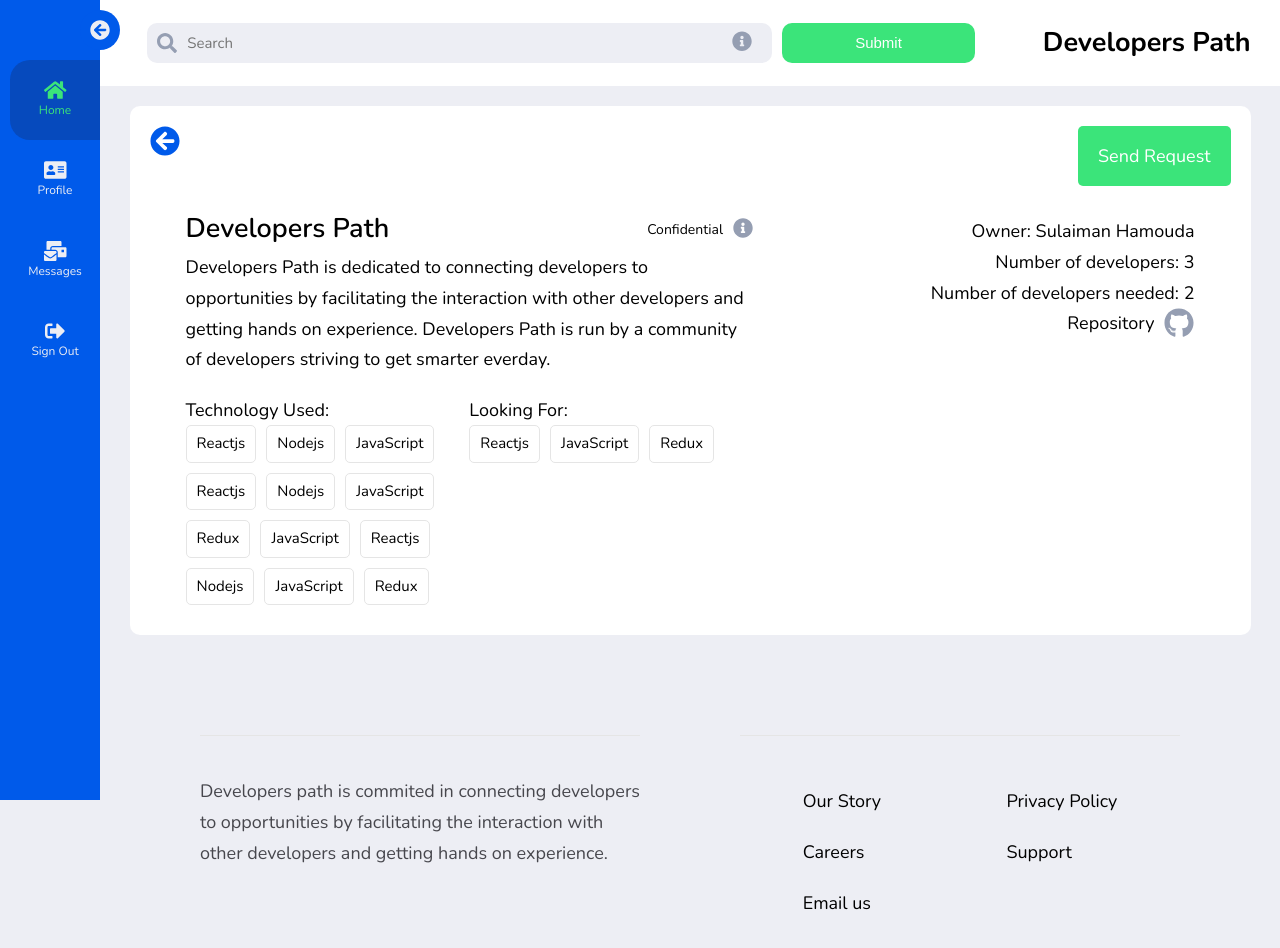
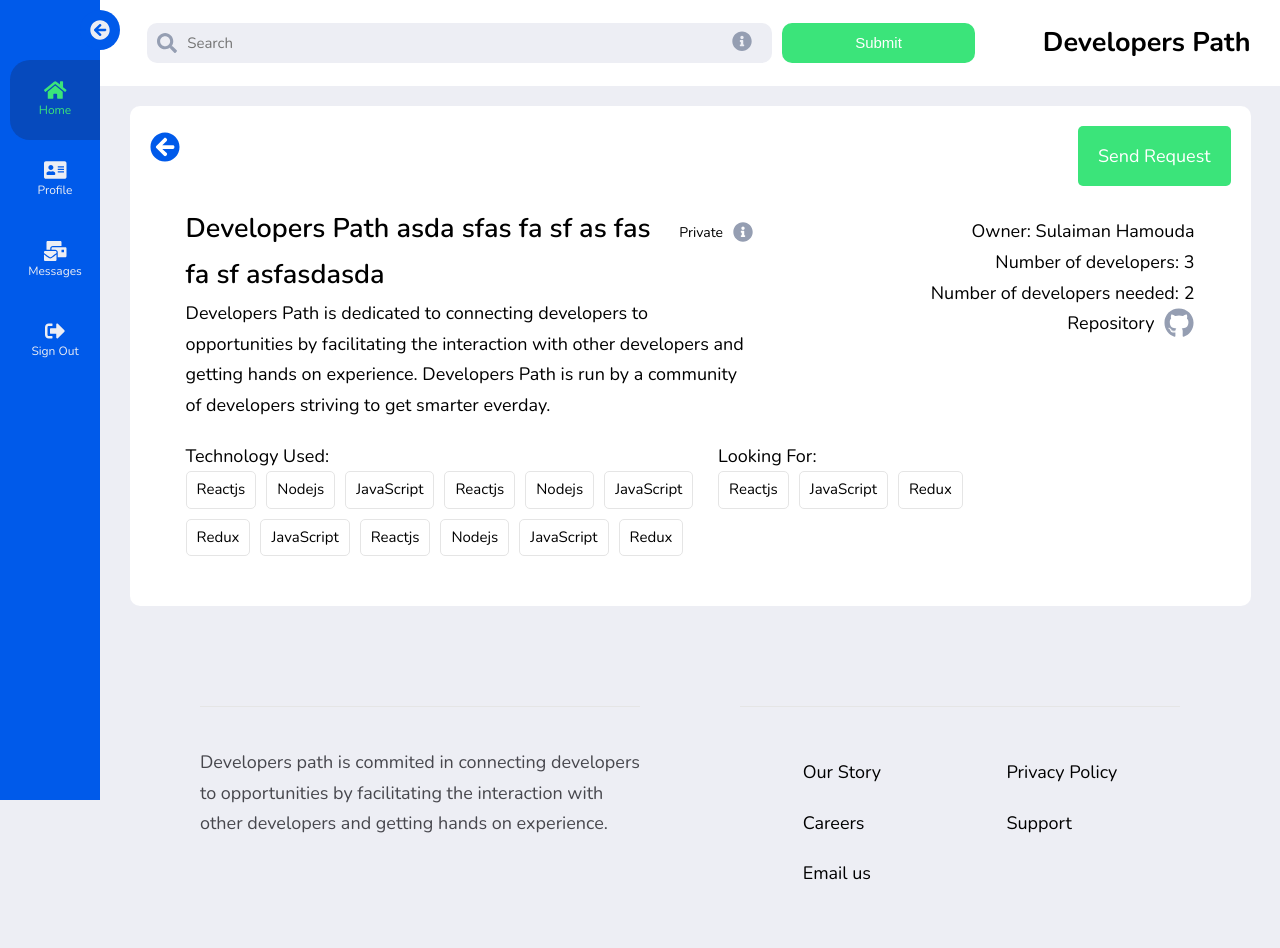
Before and after one commit to sulaimanh/devshub-old, a React (Create React App) app: page /home/teams/1 in a window 1280 px wide. Shown: the top 948 px of the page. Built offline with nearby package versions, Linux system fonts and the light colour scheme.

Commit message:
Fixed styling

```diff
--- a/src/components/Main/Home/UserPost/UserPost.js
+++ b/src/components/Main/Home/UserPost/UserPost.js
@@ -35,31 +35,26 @@ const UserPost = (props) => {
       <div className={styles.post__details}>
         <div className={styles.post__left}>
           <div className={styles.post__leftHeading}>
-            <HeadingSecondary>{props.post.title}</HeadingSecondary>
+            <HeadingSecondary>
+              {props.post.title} asda sfas fa sf as fas fa sf asfasdasda
+            </HeadingSecondary>
             {props.post.isConfidential ? (
               <div className={styles.post__leftHeading__confidential}>
                 <p className={styles.post__leftHeading__confidentialText}>
-                  Confidential
+                  Private
                 </p>
                 <div
                   className={styles.post__leftHeading__confidential__moreInfo}
                 >
                   <MoreInfo>
-                    This is a confidential post. If you are interested, please
-                    send a request to the post owner to get more information.
+                    This is a private post. If you are interested, please send a
+                    request to the post owner to get more information.
                   </MoreInfo>
                 </div>
               </div>
             ) : null}
           </div>
           <p className={styles.post__text}>{props.post.description}</p>
-
-          <div className={styles.post__left__tech}>
-            <Technology
-              techUsed={props.post.techUsed}
-              techNeeded={props.post.techNeeded}
-            />
-          </div>
         </div>
 
         <div className={styles.post__right}>
@@ -83,6 +78,12 @@ const UserPost = (props) => {
           </div>
         </div>
       </div>
+      <div className={styles.post__tech}>
+        <Technology
+          techUsed={props.post.techUsed}
+          techNeeded={props.post.techNeeded}
+        />
+      </div>
     </div>
   );
 };
--- a/src/components/Main/Home/UserPost/UserPost.module.scss
+++ b/src/components/Main/Home/UserPost/UserPost.module.scss
@@ -1,6 +1,7 @@
 @import "../../../../sass/abstracts/mixins";
 
 .post {
+  position: relative;
   display: flex;
   flex-direction: column;
   justify-content: center;
@@ -14,10 +15,20 @@
   border-radius: 1rem;
   padding-bottom: 2rem;
 
+  &__tech {
+    position: relative;
+    display: inline-block;
+
+    // width: 95%;
+    margin-left: 5%;
+    margin-bottom: 2rem;
+  }
+
   &__top {
     position: relative;
     display: flex;
     justify-content: space-between;
+    align-items: baseline;
     width: 100%;
     margin-top: 2rem;
     margin-bottom: 2rem;
@@ -60,11 +71,13 @@
     &Heading {
       display: flex;
       justify-content: space-between;
+      align-items: baseline;
 
       &__confidential {
         display: flex;
         justify-content: center;
         align-items: center;
+        margin-left: 1rem;
         &__moreInfo {
           margin-left: 1rem;
           position: relative;
@@ -74,10 +87,6 @@
           font-size: var(--default-font-size-small);
         }
       }
-    }
-
-    &__tech {
-      margin-top: 2rem;
     }
   }
 
--- a/src/components/UI/Card/Card.js
+++ b/src/components/UI/Card/Card.js
@@ -31,7 +31,12 @@ const Card = (props) => {
   return (
     <div className={styles.card}>
       <div className={styles.card__heading}>
-        <HeadingSecondary>{props.title}</HeadingSecondary>
+        <div
+          className={styles.card__headingTitle}
+          onClick={(event) => props.handler(event, props.id)}
+        >
+          <HeadingSecondary>{props.title}</HeadingSecondary>
+        </div>
 
         <SmallLink
           id={props.id}
--- a/src/components/UI/Card/Card.module.scss
+++ b/src/components/UI/Card/Card.module.scss
@@ -18,7 +18,10 @@
     display: flex;
     justify-content: space-between;
     align-items: center;
-    cursor: pointer;
+
+    &Title {
+      cursor: pointer;
+    }
   }
 
   &__description {
--- a/src/components/UI/Technology/Technology.module.scss
+++ b/src/components/UI/Technology/Technology.module.scss
@@ -1,10 +1,10 @@
 @import "../../../sass/abstracts/mixins";
 
 .tech {
-  position: relative;
+  //   position: relative;
   display: flex;
-
   justify-content: space-between;
+  align-items: baseline;
   margin-top: 2rem;
 
   @include respond(phone) {
@@ -13,6 +13,7 @@
 
   &__container {
     display: flex;
+    justify-content: space-around;
     flex-direction: column;
     position: relative;
     width: 50%;
--- a/src/containers/Main/Home/Projects/Projects.js
+++ b/src/containers/Main/Home/Projects/Projects.js
@@ -13,6 +13,8 @@ const Projects = (props) => {
 
   // - handle when project is selected
   const projectSelectedHandler = (event, projectId) => {
+    console.log(projectId);
+
     // - Here, I will dispatch an action to fetch the information
     //    about the specific project
     // - Then we will go to the route. Within the Project component,
```
